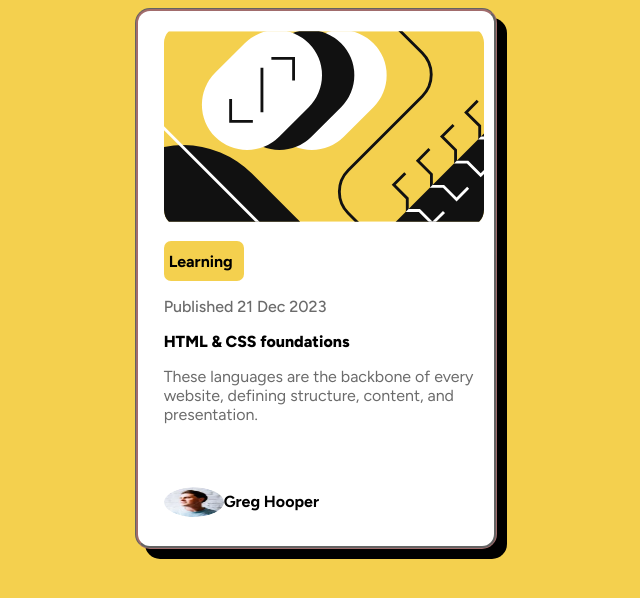
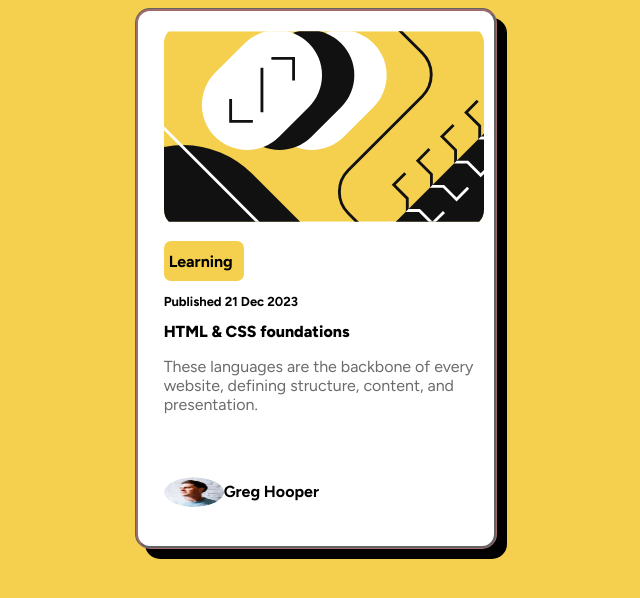
Before and after one commit to Git-Elimman/Blog-Preview-Card, a plain HTML site: page index.html in a window 1280 px wide. Shown: the whole page, without its empty margins (324-964 px from the left). Drawn offline with Linux system fonts and the light colour scheme.

Commit message:
first commit

```diff
--- a/index.html
+++ b/index.html
@@ -127,7 +127,9 @@
         <h3>Learning</h3>
       </div>
 
-      <p style="font-weight: 500">Published 21 Dec 2023</p>
+      <p style="font-weight: bold; font-size: 13px; color: black">
+        Published 21 Dec 2023
+      </p>
       <h1>HTML & CSS foundations</h1>
 
       <p>
```
Also changed, not shown: 1 other file.
